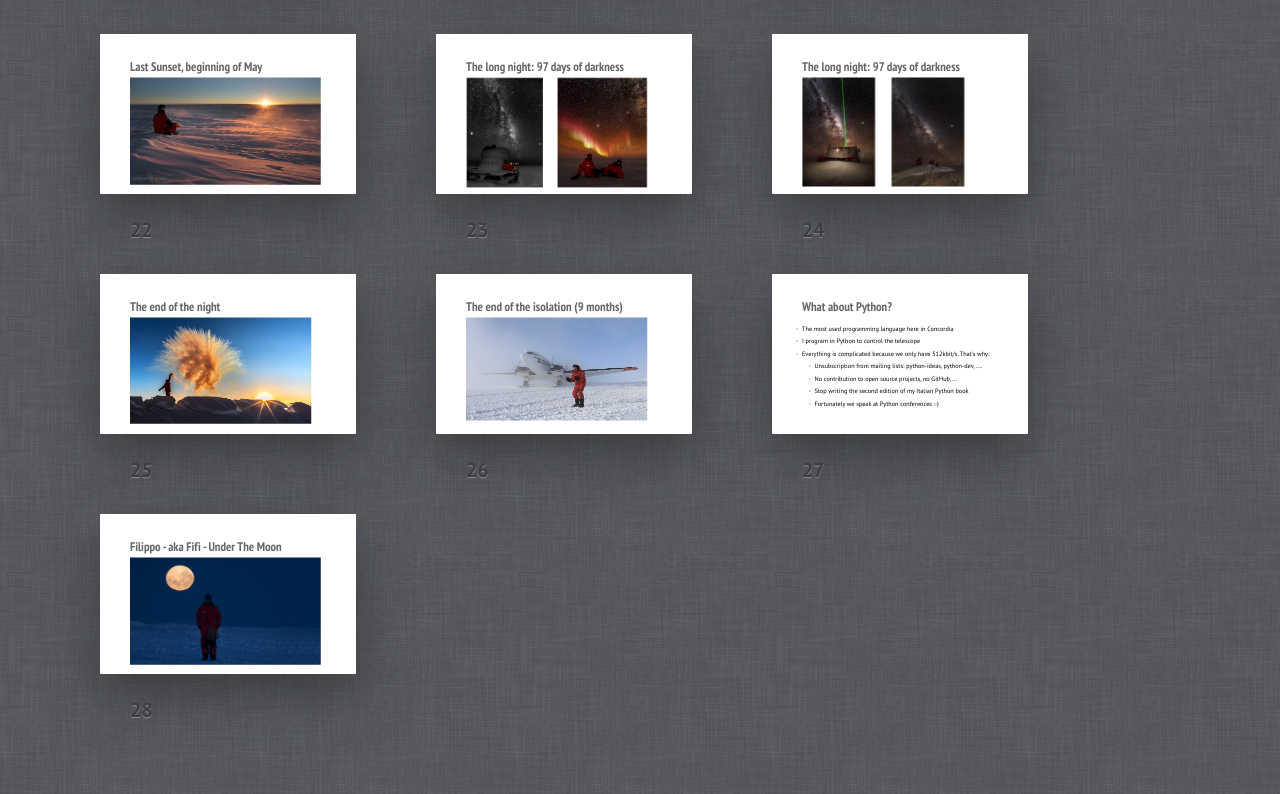
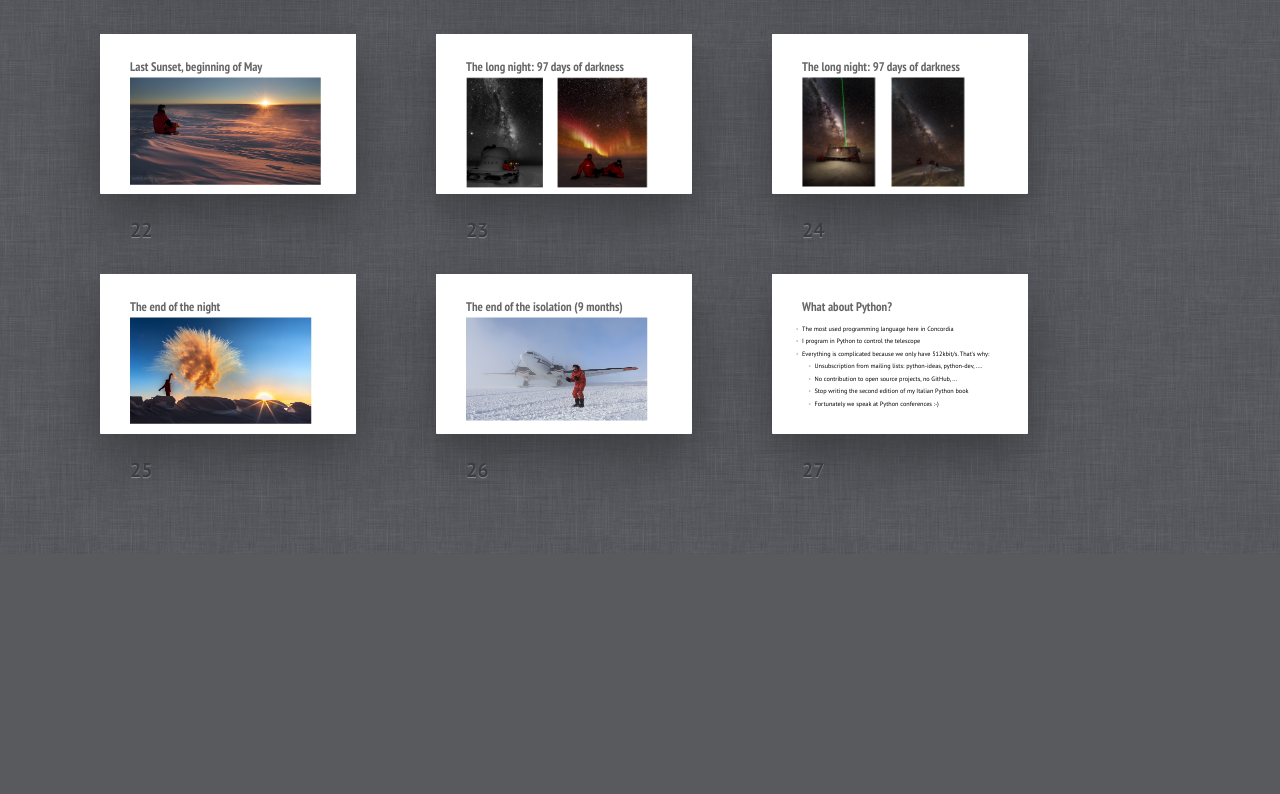
Before and after one commit to marco-buttu/white_mars, a plain HTML site: page index.html in a window 1280 px wide. Shown: the part 1876-2670 px from the top of the page. After the commit the page ends 2430 px from the top, so only its background shows below. Drawn offline with Linux system fonts and the light colour scheme.

Commit message:
Removed fifi picture

```diff
--- a/index.html
+++ b/index.html
@@ -440,23 +440,6 @@
         </ul>
     </div></section>
 
-
-
-    <section class="slide" id="Fifi"><div>
-        <h2>Filippo - aka Fifì - Under The Moon</h2>
-        <img src="pictures/moon.jpg" alt="Fifi">
-        <style>
-            #Fifi h2 {
-                color:#666;
-            }
-            #Fifi img {
-                width: 30.5em;
-                margin-left: 0px;
-                margin-top:-18px;
-            }
-        </style>
-    </div></section>
-
     <div class="progress"><div></div></div>
     <script src="js/shower.min.js"></script>
 </body>
```
